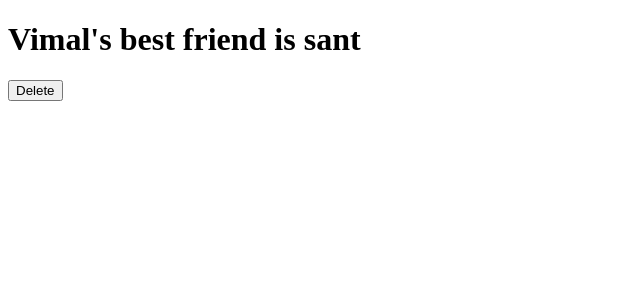
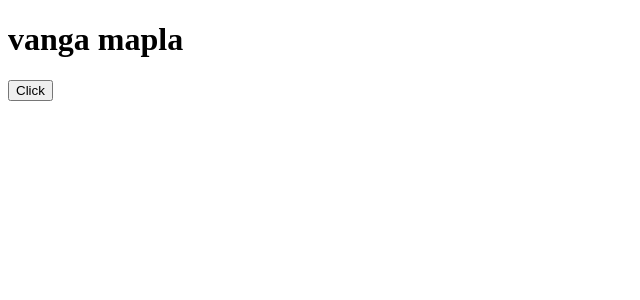
Before and after one commit to vimalprogrammer/React-basics, a React (Create React App) app: page / in a window 1280 px wide. Shown: the top 300 px of the page, without its empty margins (0-640 px from the left). Built offline with nearby package versions, Linux system fonts and the light colour scheme.

Commit message:
Argument passing and this keyword

```diff
--- a/public/index.html
+++ b/public/index.html
@@ -9,35 +9,11 @@
       name="description"
       content="Web site created using create-react-app"
     />
-    <link rel="apple-touch-icon" href="%PUBLIC_URL%/logo192.png" />
-    <!--
-      manifest.json provides metadata used when your web app is installed on a
-      user's mobile device or desktop. See https://developers.google.com/web/fundamentals/web-app-manifest/
-    -->
-    <link rel="manifest" href="%PUBLIC_URL%/manifest.json" />
-    <!--
-      Notice the use of %PUBLIC_URL% in the tags above.
-      It will be replaced with the URL of the `public` folder during the build.
-      Only files inside the `public` folder can be referenced from the HTML.
 
-      Unlike "/favicon.ico" or "favicon.ico", "%PUBLIC_URL%/favicon.ico" will
-      work correctly both with client-side routing and a non-root public URL.
-      Learn how to configure a non-root public URL by running `npm run build`.
-    -->
+
     <title>React App</title>
   </head>
   <body>
-    <noscript>You need to enable JavaScript to run this app.</noscript>
-    <div id="root"></div>
-    <!--
-      This HTML file is a template.
-      If you open it directly in the browser, you will see an empty page.
-
-      You can add webfonts, meta tags, or analytics to this file.
-      The build step will place the bundled scripts into the <body> tag.
-
-      To begin the development, run `npm start` or `yarn start`.
-      To create a production bundle, use `npm run build` or `yarn build`.
-    -->
+      <div id="root"></div>
   </body>
 </html>
--- a/src/index.js
+++ b/src/index.js
@@ -122,50 +122,26 @@ class A extends React.Component
 ReactDOM.render(<A/>,document.getElementById('root'))
 */
 
-class A extends React.Component
+class EventBind extends React.Component
 {
   constructor()
   {
     super();
-    this.state={initialvalue:"Sant's",msg:"best friend is vimal"}
+    this.state={value:"vanga mapla"};
+  }
+  ChangeValue=(arg)=>
+  {
+    this.setState({value:arg})
   }
   render()
   {
-    return <>
-      <h1>{this.state.initialvalue} {this.state.msg}</h1>
-      <button type="button" onClick={this.DeleteValue}>Delete</button>
+    return(
+      <>
+    <h1>{this.state.value}</h1>
+    <button type="button" onMouseOver={()=>this.ChangeValue("HELlO Mapla Kishore")}>Click</button>
+    </>
+    )
+  }
+}
 
-    </>
-  }
-  componentWillMount()
-  {
-    alert('Wait 5 secs');
-  }
-  componentDidMount()
-  {
-    setTimeout(() =>
-    {this.setState({initialvalue:"Vimal's",msg:"best friend is sant"})}, 1000);
-  }
-  componentWillUpdate() //alert for every update
-  {
-    alert('Are you need any update')
-  }
-  componentDidUpdate()  //acknowledgement of updation
-  {
-    <h1>Updated Bhaiya</h1>
-  }
-  shouldComponentUpdate() //no update will occur when return false
-  {
-    return true;
-  }
-  DeleteValue=()=>
-  {
-    this.setState({initialvalue:false, msg:false})
-  }
-  componentWillUnmount()
-  {
-    alert("Deleted Succssfully");
-  }
-
-}
-ReactDOM.render(<A/>,document.getElementById('root'))
+ReactDOM.render(<EventBind/>,document.getElementById('root'))
```
